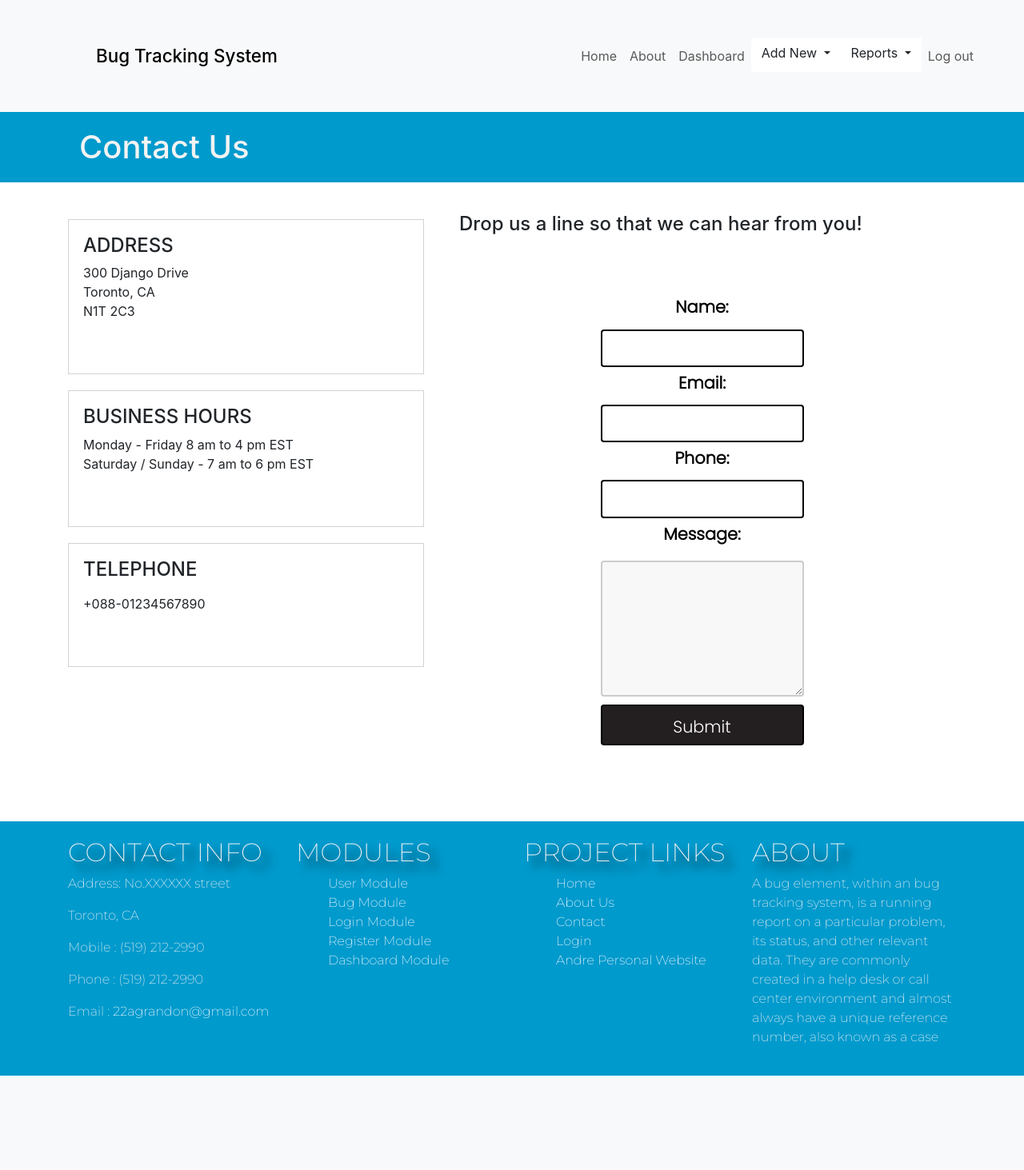
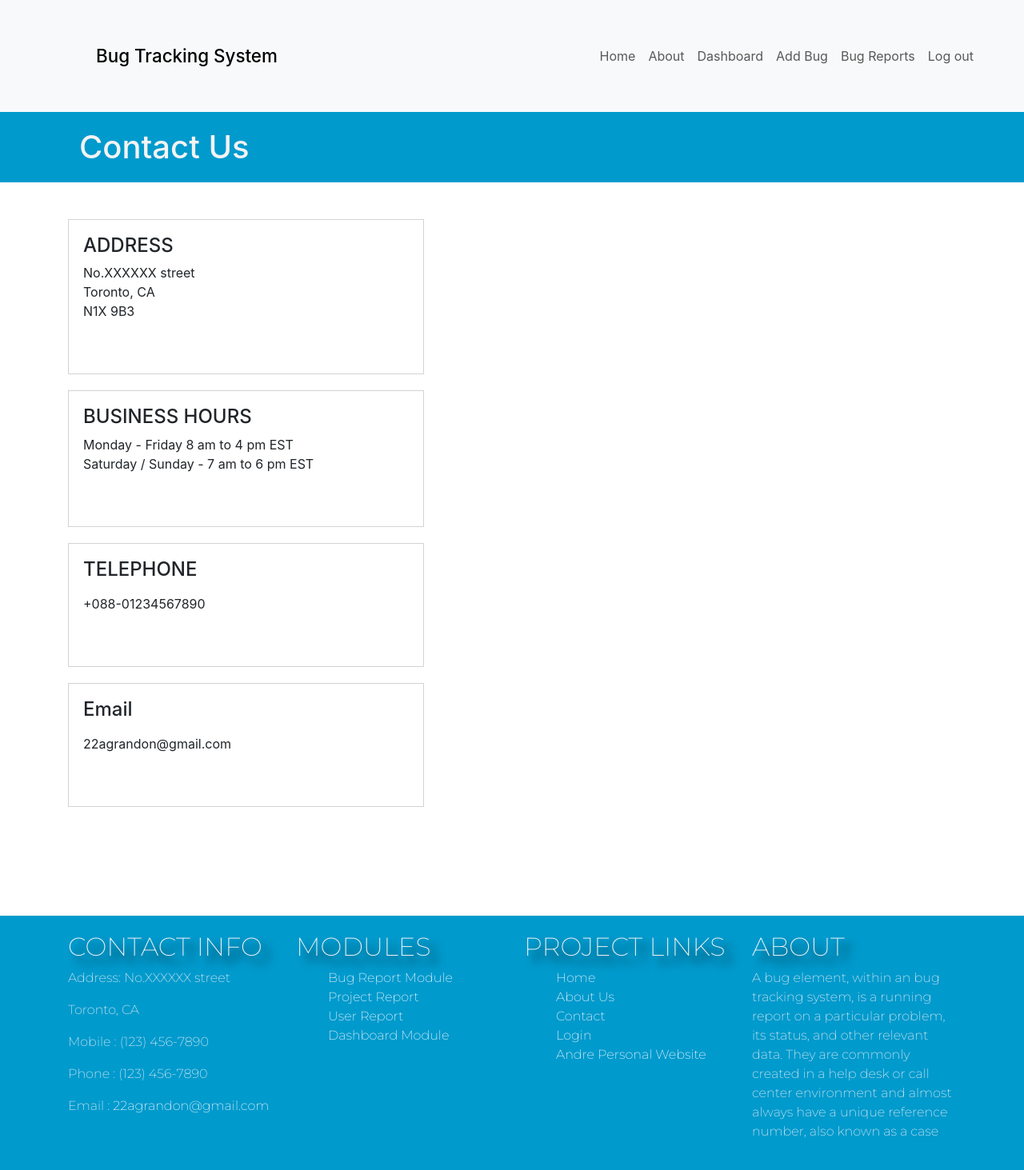
Before and after one commit to andregrandon/Bug-Tracker, a Django app: page /contact/contact in a window 1280 px wide. Shown: the whole page at 80% size. Before the commit the page ends 1345 px from the top, so only its background shows below. Run offline with Django 3.2, Linux system fonts and the light colour scheme; a user stored in the database is signed in; some libraries are stand-ins or nearby versions.

Commit message:
touchups

```diff
--- a/accounts/templates/accounts/dashboard.html
+++ b/accounts/templates/accounts/dashboard.html
@@ -77,5 +77,6 @@
 				</div><!--/.col-->
 			</div><!-- row -->
 	</div>
+	<br>
 	<!-- container -->
 {% endblock content %}
--- a/contact/templates/contact/contact.html
+++ b/contact/templates/contact/contact.html
@@ -13,11 +13,11 @@
       <section id='row1' class="contact-infos">
         <h4 class="title custom-font text-black">ADDRESS</h4>
         <address>
-          300 Django Drive
+          No.XXXXXX street
           <br>
           Toronto, CA
           <br>
-          N1T 2C3
+          N1X 9B3
         </address>
       </section>
       <section id='row2'class="contact-infos">
@@ -29,15 +29,14 @@
         <p><i class="icon-phone"></i></p>
         <p><i class="icon-phone"></i> +088-01234567890</p>
       </section>
+      <section id='row3'class="contact-infos">
+        <h4>Email</h4>
+        <p><i class="icon-phone"></i></p>
+        <p><i class="icon-phone"></i> 22agrandon@gmail.com</p>
+      </section>
     </div>
     <div id='dropaline' class="col-lg-7 col-sm-7 address">
-      <h4>Drop us a line so that we can hear from you!</h4>
 
-      <form class="addclass6" action="" method="POST">
-        {% csrf_token %}
-        {{ contact }}
-        <input type="submit" name="submit" onclick="return confirm('Message was sent! We will get back to you ASAP:)');">
-      </form>
     </div>
   </div>
 </div>
--- a/listings/templates/listings/add_project.html
+++ b/listings/templates/listings/add_project.html
@@ -12,6 +12,6 @@
   <input type="submit" name="submit" >
 </form>
 
-
+<br>
 <!--container end-->
 {% endblock content %}
--- a/listings/templates/listings/add_status.html
+++ b/listings/templates/listings/add_status.html
@@ -12,7 +12,7 @@
   <input type="submit" name="submit" >
 </form>
 
-
+<br>
 
 
 <!--container end-->
--- a/listings/templates/listings/add_type.html
+++ b/listings/templates/listings/add_type.html
@@ -12,7 +12,7 @@
   <input type="submit" name="submit" >
 </form>
 
-
+<br>
 
 <!--container end-->
 {% endblock content %}
--- a/listings/templates/listings/add_user.html
+++ b/listings/templates/listings/add_user.html
@@ -11,7 +11,7 @@
   <input type="submit" name="submit" >
 </form>
 
-
+<br>
 
 <!--container end-->
 {% endblock content %}
--- a/templates/base.html
+++ b/templates/base.html
@@ -41,32 +41,8 @@
                       <a class="nav-item nav-link" id="navtext" href="{% url 'home' %}" class="btn btn-simple">Home</a>
                       <a class="nav-item nav-link" id="navtext" href="{% url 'about' %}" class="btn btn-simple">About</a>
                       <a class="nav-item nav-link" id="navtext" href="{% url 'accounts:dashboard' %}" class="btn btn-simple">Dashboard</a>
-                      <div class="dropdown">
-                          <button class="btn btn-simple dropdown-toggle" type="button" id="addNewDropdown" data-toggle="dropdown" aria-haspopup="true" aria-expanded="false">
-                              Add New
-                          </button>
-                          <div class="dropdown-menu" aria-labelledby="addNewDropdown">
-                              <a class="dropdown-item" href="{% url 'listings:add_bug' %}">Add New Bug</a>
-                              <a class="dropdown-item" href="{% url 'listings:add_type' %}">Add New Bug Type</a>
-                              <a class="dropdown-item" href="{% url 'listings:add_status' %}">Add New Status</a>
-                              <a class="dropdown-item" href="{% url 'listings:add_dept' %}">Add New Department</a>
-                              <a class="dropdown-item" href="{% url 'listings:add_project' %}">Add New Project</a>
-                              <a class="dropdown-item" href="{% url 'listings:add_user' %}">Add New User</a>
-                          </div>
-                      </div>
-                      <div class="dropdown">
-                          <button class="btn btn-simple dropdown-toggle" type="button" id="reportsDropdown" data-toggle="dropdown" aria-haspopup="true" aria-expanded="false">
-                              Reports
-                          </button>
-                          <div class="dropdown-menu" aria-labelledby="reportsDropdown">
-                              <a class="dropdown-item" href="{% url 'listings:buglisting' %}">Bug Reports</a>
-                              <a class="dropdown-item" href="{% url 'listings:statuslisting' %}">Status Reports</a>
-                              <a class="dropdown-item" href="{% url 'listings:typelisting' %}">Bug Type Reports</a>
-
-                              <a class="dropdown-item" href="{% url 'listings:projectlisting' %}">Project Reports</a>
-                              <a class="dropdown-item" href="{% url 'listings:userlisting' %}">User Reports</a>
-                          </div>
-                      </div>
+                      <a class="nav-item nav-link" id="navtext" href="{% url 'listings:add_bug' %}" class="btn btn-simple">Add Bug</a>
+                      <a class="nav-item nav-link" id="navtext" href="{% url 'listings:buglisting' %}" class="btn btn-simple">Bug Reports</a>
                       <a class="nav-item nav-link" id="navtext" href="{% url 'accounts:logout' %}"  onclick="return confirm('Are you sure to logout?');" class="btn btn-simple">Log out</a>
                   {% else %}
                       <a class="nav-item nav-link" id="navtext" href="{% url 'home' %}" class="btn btn-simple">Home</a>
@@ -112,8 +88,8 @@
             <address>
               <p><i class="fa fa-home pr-10"></i>Address: No.XXXXXX street</p>
               <p><i class="fa fa-globe pr-10"></i>Toronto, CA </p>
-              <p><i class="fa fa-mobile pr-10"></i>Mobile : (519) 212-2990 </p>
-              <p><i class="fa fa-phone pr-10"></i>Phone : (519) 212-2990 </p>
+              <p><i class="fa fa-mobile pr-10"></i>Mobile : (123) 456-7890 </p>
+              <p><i class="fa fa-phone pr-10"></i>Phone : (123) 456-7890 </p>
               <p><i class="fa fa-envelope pr-10"></i>Email : <a href="javascript:;">22agrandon@gmail.com</a></p>
             </address>
           </div>
@@ -121,26 +97,41 @@
             <div class="page-footer wow fadeInUp" data-wow-duration="2s" data-wow-delay=".5s">
               <h2 id='footh1'>MODULES</h1>
               <ul class="page-footer-list">
+                {% if user.is_authenticated %}
                 <li>
                   <i class="fa fa-angle-right"></i>
-                  <a href="{% url 'accounts:login' %}">User Module</a>
+                  <a href="{% url 'listings:buglisting' %}">Bug Report Module</a>
                 </li>
                 <li>
                   <i class="fa fa-angle-right"></i>
-                  <a href="{% url 'accounts:login' %}">Bug Module</a>
+                  <a href="{% url 'listings:projectlisting' %}">Project Report</a>
                 </li>
                 <li>
                   <i class="fa fa-angle-right"></i>
-                  <a href="{% url 'accounts:login' %}">Login Module</a>
+                  <a href="{% url 'listings:userlisting' %}">User Report</a>
                 </li>
                 <li>
                   <i class="fa fa-angle-right"></i>
-                  <a href="{% url 'accounts:login' %}">Register Module</a>
+                  <a href="{% url 'accounts:dashboard' %}">Dashboard Module</a>
                 </li>
-                <li>
-                  <i class="fa fa-angle-right"></i>
-                  <a href="{% url 'accounts:login' %}">Dashboard Module</a>
-                </li>
+                {% else %}
+                  <li>
+                    <i class="fa fa-angle-right"></i>
+                    <a href="{% url 'accounts:login' %}">User Module</a>
+                  </li>
+                  <li>
+                    <i class="fa fa-angle-right"></i>
+                    <a href="{% url 'accounts:login' %}">Report Module</a>
+                  </li>
+                  <li>
+                    <i class="fa fa-angle-right"></i>
+                    <a href="{% url 'accounts:login' %}">Project Report</a>
+                  </li>
+                  <li>
+                    <i class="fa fa-angle-right"></i>
+                    <a href="{% url 'accounts:login' %}">Dashboard Module</a>
+                  </li>
+                  {% endif %}
               </ul>
             </div>
           </div>
@@ -166,7 +157,7 @@
                 </li>
                 <li>
                   <i class="fa fa-angle-right"></i>
-                  <a href="https://andregrandon.herokuapp.com" >Andre Personal Website</a>
+                  <a href="https://andregrandon-portfolio-e30b590e26c4.herokuapp.com" >Andre Personal Website</a>
                 </li>
               </ul>
             </div>
--- a/templates/delete/deletebug.html
+++ b/templates/delete/deletebug.html
@@ -15,5 +15,5 @@
   onclick="return confirm('This will be removed forever. Are you sure you want to delete?');" name="Confirm" >
 
 </form>
-
+<br>
 {% endblock %}
```
Also changed, not shown: templates/contact.html (deleted, +0 -103 lines), db.sqlite3.
